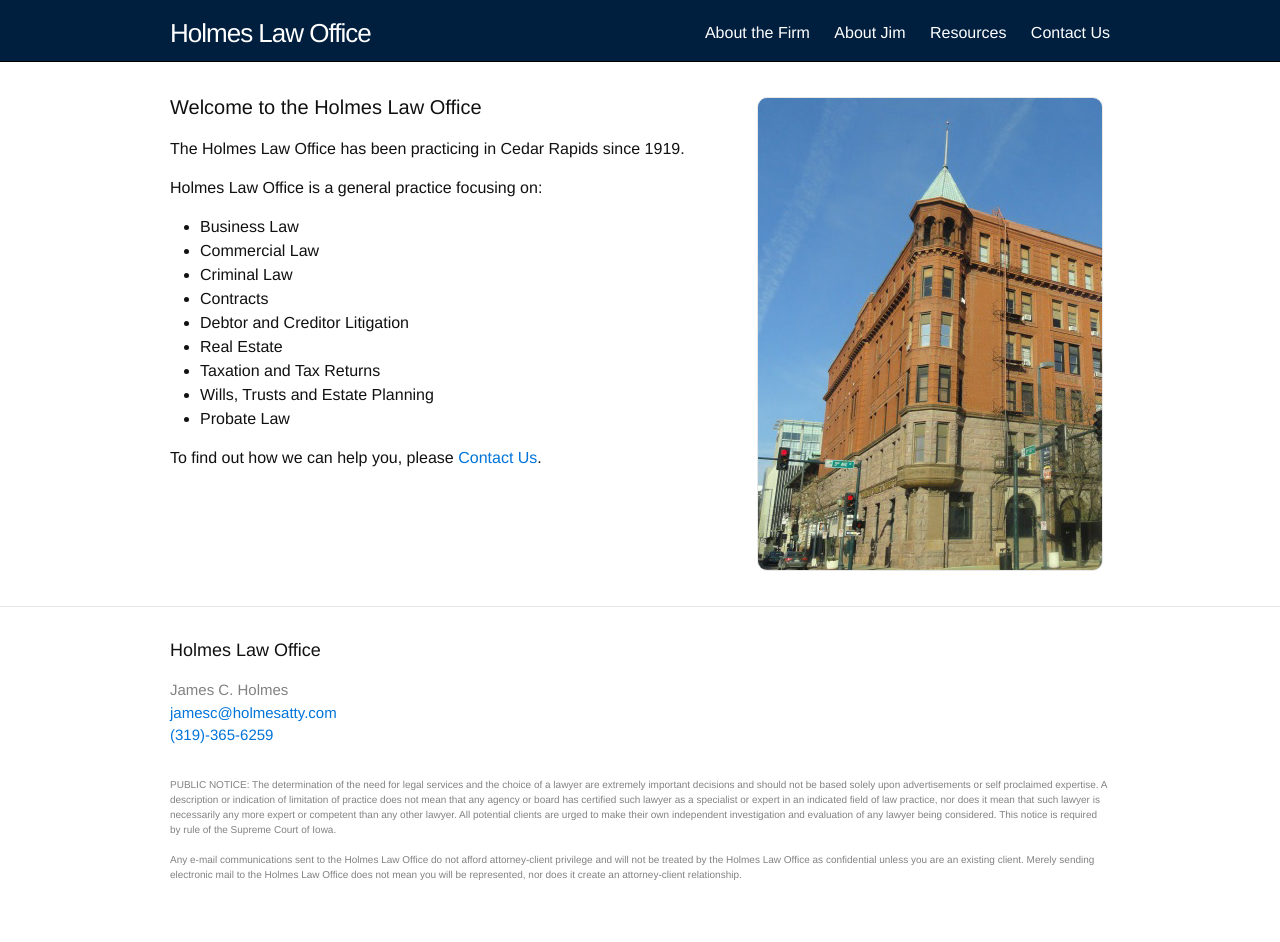
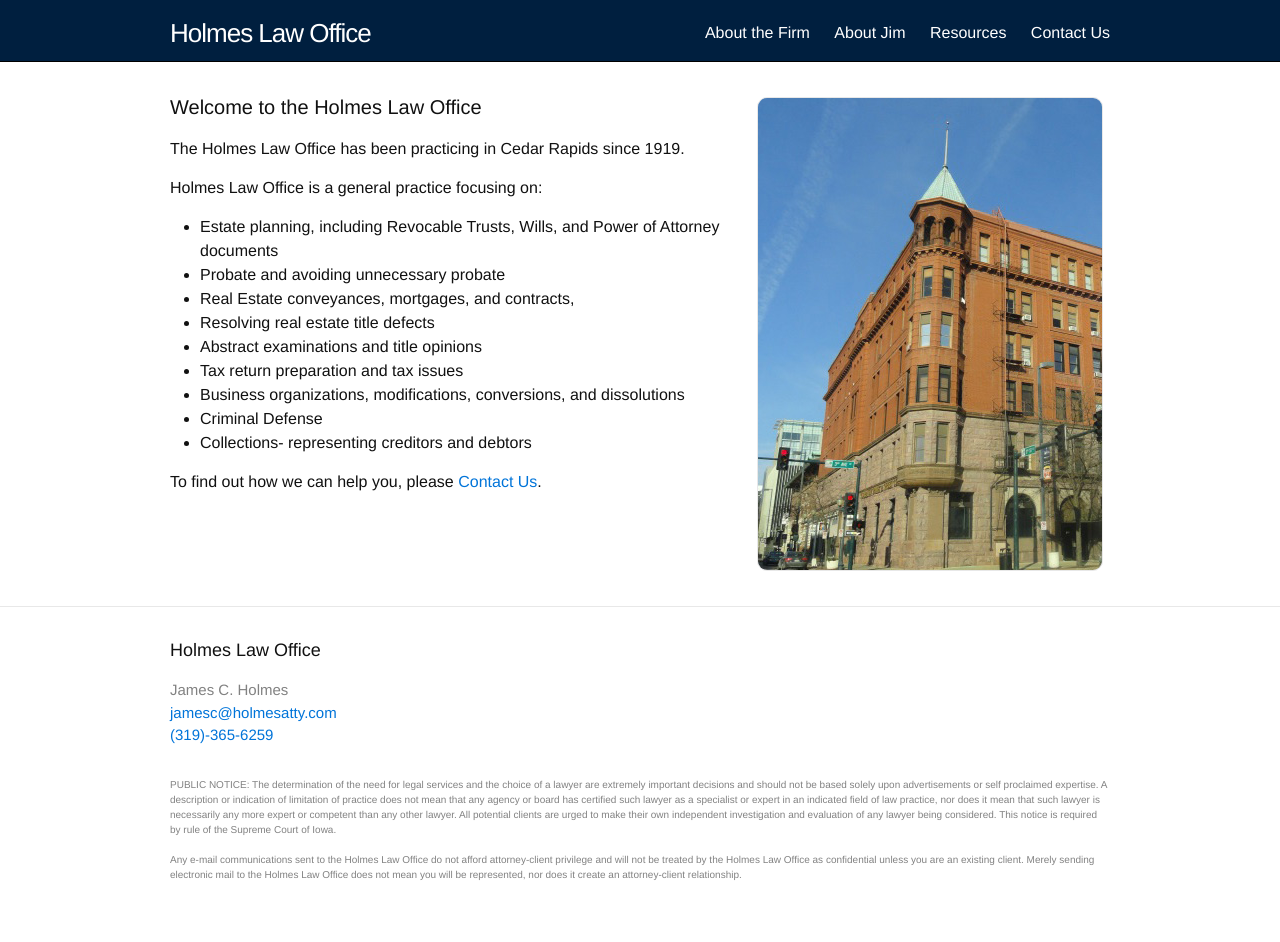
Before and after one commit to holmes-atty/holmes-atty.github.io, a Jekyll site: the page built from index.html, in a window 1280 px wide. Built offline with Jekyll 4.4.1, drawn with Linux system fonts in a browser that asks for light colours.

Commit message:
Changed language in bulleted list.

```diff
--- a/index.html
+++ b/index.html
@@ -9,15 +9,15 @@ layout: default
   <p>The Holmes Law Office has been practicing in Cedar Rapids since 1919.</p>
   <p>Holmes Law Office is a general practice focusing on:</p>
   <ul>
-    <li>Business Law</li>
-    <li>Commercial Law</li>
-    <li>Criminal Law</li>
-    <li>Contracts</li>
-    <li>Debtor and Creditor Litigation</li>
-    <li>Real Estate</li>
-    <li>Taxation and Tax Returns</li>
-    <li>Wills, Trusts and Estate Planning</li>
-    <li>Probate Law</li>
+    <li>Estate planning, including Revocable Trusts, Wills, and Power of Attorney documents</li>
+    <li>Probate and avoiding unnecessary probate</li>
+    <li>Real Estate conveyances, mortgages, and contracts,</li>
+    <li>Resolving real estate title defects</li>
+    <li>Abstract examinations and title opinions</li>
+    <li>Tax return preparation and tax issues</li>
+    <li>Business organizations, modifications, conversions, and dissolutions</li>
+    <li>Criminal Defense</li>
+    <li>Collections- representing creditors and debtors</li>
   </ul>
   <p>To find out how we can help you, please <a href="/contact">Contact Us</a>.</p>
 
```
